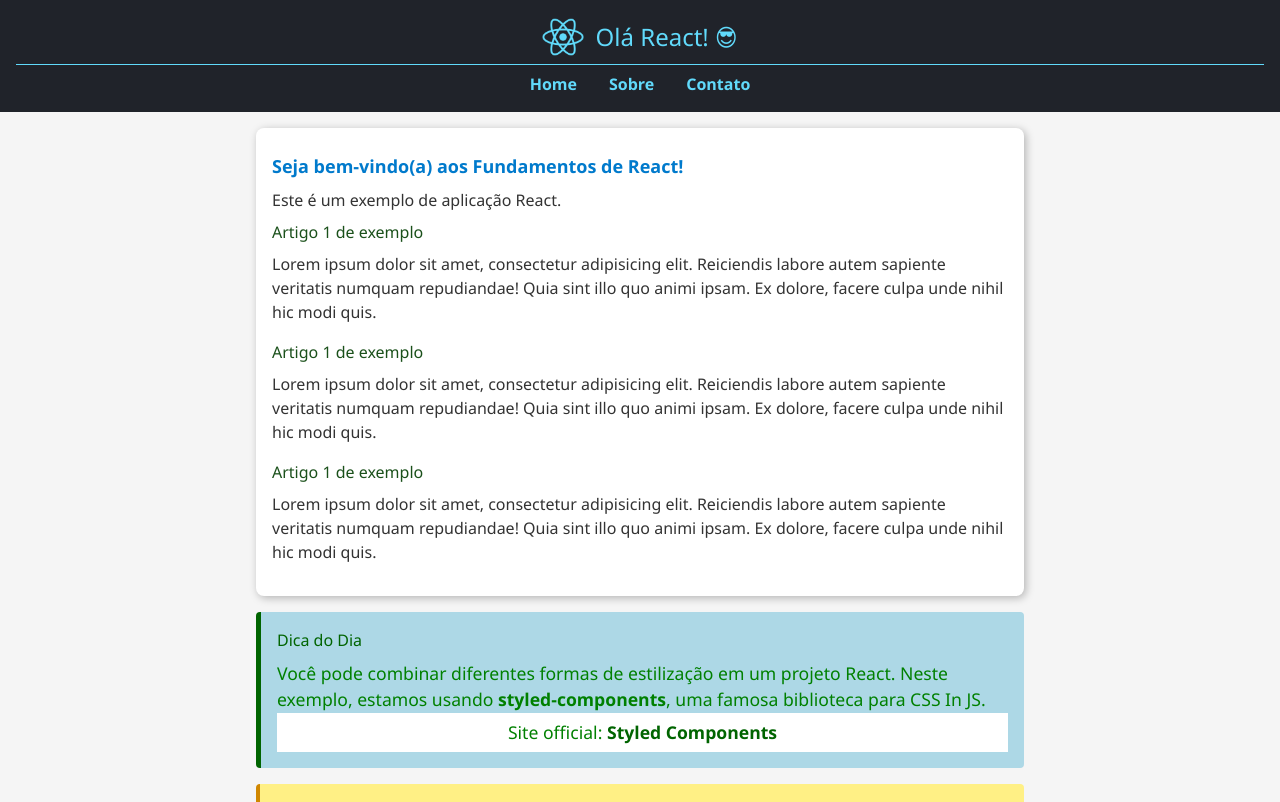
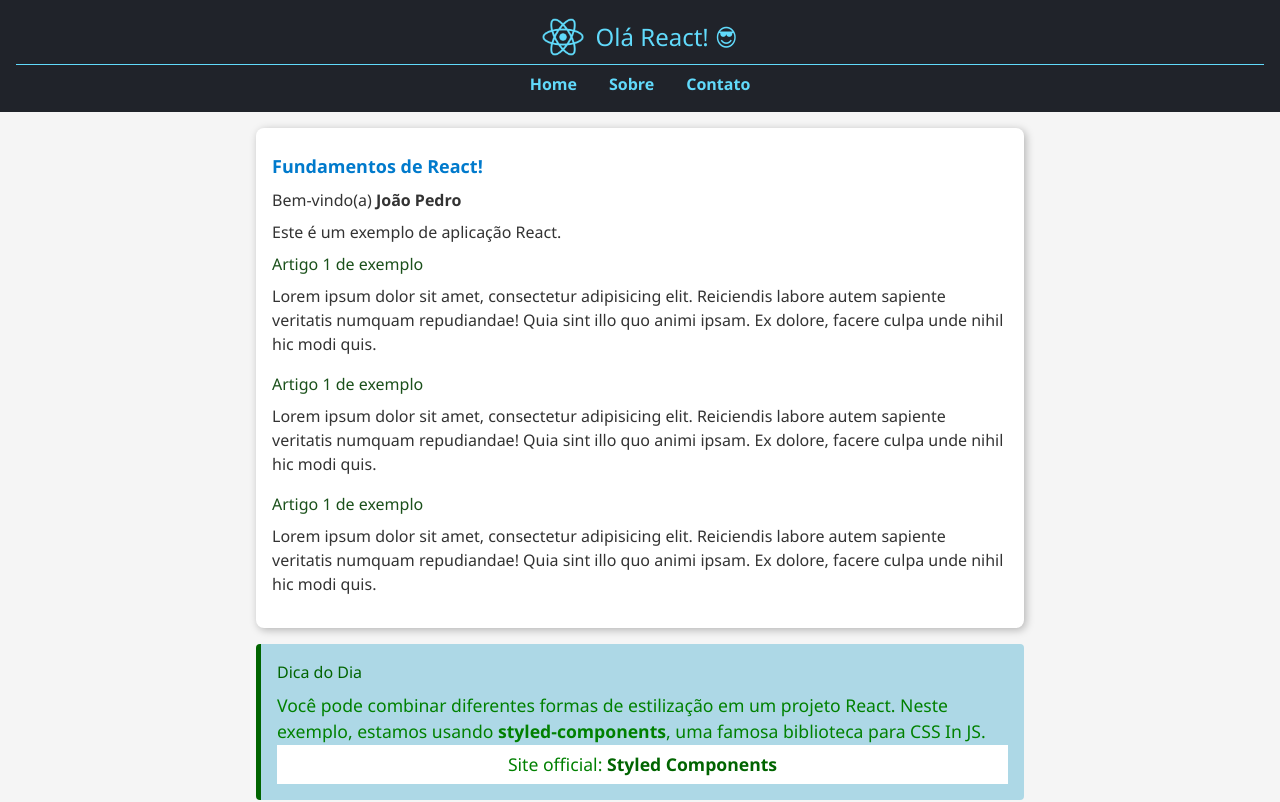
Before and after one commit to joaopedro-style/react-fundamentos, a React (Vite) app: page / in a window 1280 px wide. Shown: the top 802 px of the page. Built offline with nearby package versions, Linux system fonts and the light colour scheme.

Commit message:
Adiciona configura e usa props

```diff
--- a/src/components/Conteudo/Conteudo.tsx
+++ b/src/components/Conteudo/Conteudo.tsx
@@ -11,7 +11,7 @@ export default function Conteudo() {
       <section
         className={`${estilos.principal} ${estilos.arredondada} ${estilos.sombra}`}
       >
-        <Saudacao />
+        <Saudacao nome="João Pedro" />
 
         <p>Este é um exemplo de aplicação React.</p>
 
--- a/src/components/Conteudo/Saudacao.tsx
+++ b/src/components/Conteudo/Saudacao.tsx
@@ -1,7 +1,15 @@
-export default function Saudacao() {
+/* Declara um tipo que será usado pelas props do Componente */
+type Props = {
+  nome: string;
+};
+
+export default function Saudacao(props: Props) {
   return (
-    <h2 className="font-bold text-lg">
-      Seja bem-vindo(a) aos Fundamentos de React!
-    </h2>
+    <>
+      <h2 className="font-bold text-lg">Fundamentos de React!</h2>
+      <p className="my-2">
+        Bem-vindo(a) <b>{props.nome}</b>
+      </p>
+    </>
   );
 }
--- a/src/global.css
+++ b/src/global.css
@@ -1,19 +1,4 @@
 @import "tailwindcss";
-
-*,
-*::after,
-*::before {
-  box-sizing: border-box;
-}
-
-body,
-h1,
-h2,
-h3,
-p {
-  margin: 0;
-  padding: 0;
-}
 
 body {
   font-family: "Segoe UI", Tahoma, Geneva, Verdana, sans-serif;
```
